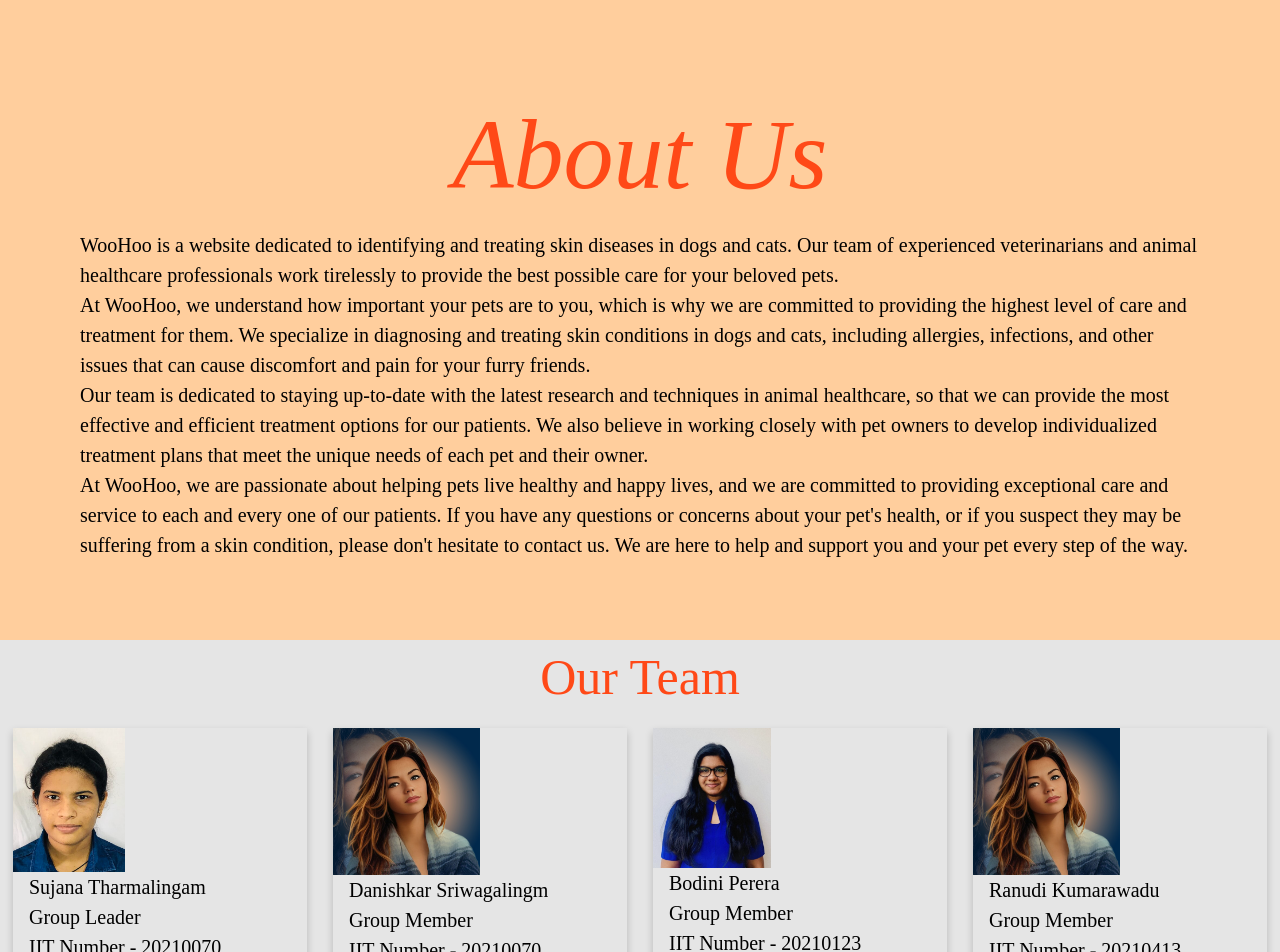
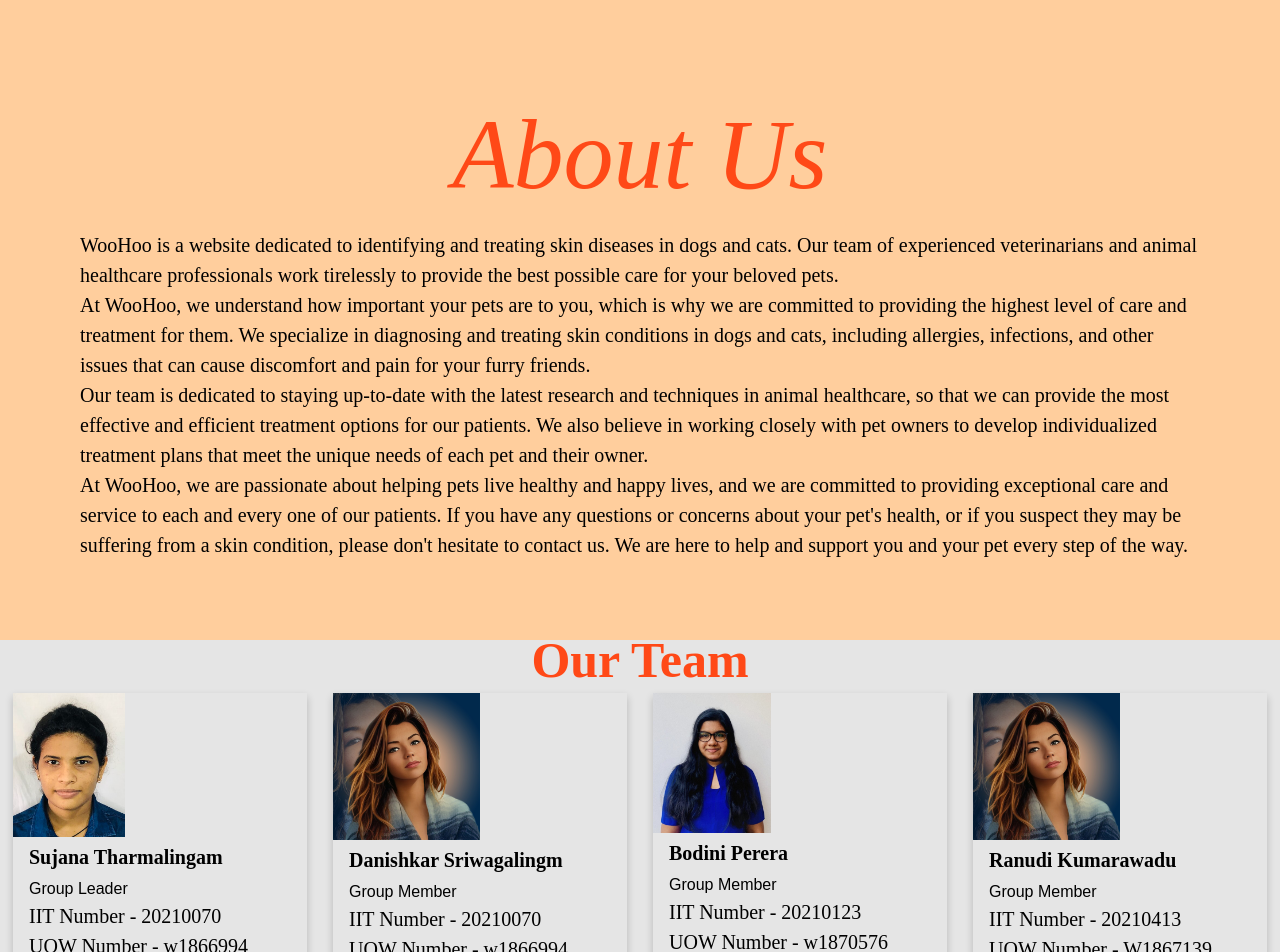
Before and after one commit to Danishkar/woohoo-application, a React (Create React App) app in the folder frontend/: page /about in a window 1280 px wide. Shown: the top 952 px of the page. Built offline with nearby package versions, Linux system fonts and the light colour scheme.

Commit message:
changes to css

```diff
--- a/frontend/src/pages/Aboutus.css
+++ b/frontend/src/pages/Aboutus.css
@@ -1,22 +1,22 @@
-body {
+.div {
     font-family: Arial, Helvetica, sans-serif;
     margin: 0;
   }
 
-  h1 {
+  .h1 {
     font-size: 100px ;
     font-style: italic;
     font-family: 'Times New Roman', Times, serif;
 
   }
 
-  h2 {
+  .h2 {
     color: black;
     font-family: 'Times New Roman', Times, serif;
     font-size: 20px;
   }
 
-  p{
+  .p{
     color:black;
     font-family: 'Times New Roman', Times, serif;
     font-size: 20px;
--- a/frontend/src/pages/Aboutus.js
+++ b/frontend/src/pages/Aboutus.js
@@ -8,10 +8,10 @@ import Sujana from "../assets/img/Aboutus/Sujana.jpg"
 import Footer from "../components/Footer";
 function Aboutus() {
     return (
-    <>
+    <div className="div">
         <div className="about-section">
-            <h1 style={{paddingTop: '0px', textAlign: 'center'}}>About Us</h1>
-            <p style={{fontSize: '20px', color:'black'}}>WooHoo is a website dedicated to
+            <h1 className="h1" style={{paddingTop: '0px', textAlign: 'center'}}>About Us</h1>
+            <p className="p" style={{fontSize: '20px', color:'black'}}>WooHoo is a website dedicated to
             identifying and treating skin diseases in dogs and cats. Our team of
             experienced veterinarians and animal healthcare professionals work tirelessly
             to provide the best possible care for your beloved pets.<br></br>
@@ -34,17 +34,17 @@ function Aboutus() {
            support you and your pet every step of the way.</p>
 
         </div>
-        <h2 style={{ textAlign: "center",  fontSize:  50 + 'px', color:'#FF4917' }}>Our Team</h2>
+        <h2 className="h2" style={{ textAlign: "center",  fontSize:  50 + 'px', color:'#FF4917' }}>Our Team</h2>
         <div className="row">
             <div className="column">
                 <div className="card">
                     <img src={Sujana} alt="Jane" style={{ width: "38%" }} />
                     <div className="container">
-                        <h2>Sujana Tharmalingam</h2>
+                        <h2 className="h2">Sujana Tharmalingam</h2>
                         <p className="title">Group Leader</p>
-                        <p>IIT Number - 20210070<br></br>
+                        <p className="p">IIT Number - 20210070<br></br>
                             UOW Number - w1866994</p>
-                        <p>tharmalingam2021007iit.ac.lk</p>
+                        <p className="p">tharmalingam2021007iit.ac.lk</p>
                         <p><button className="button">Contact</button></p>
                     </div>
                 </div>
@@ -54,11 +54,11 @@ function Aboutus() {
                 <div className="card">
                     <img src={text} alt="Danishkar" style={{ width: "50%",  }} />
                     <div className="container">
-                        <h2>Danishkar Sriwagalingm</h2>
+                        <h2 className="h2">Danishkar Sriwagalingm</h2>
                         <p className="title">Group Member</p>
-                        <p>IIT Number - 20210070<br></br>
+                        <p className="p">IIT Number - 20210070<br></br>
                             UOW Number - w1866994</p>
-                        <p>mike@example.com</p>
+                        <p className="p">mike@example.com</p>
                         <p><button className="button">Contact</button></p>
                     </div>
                 </div>
@@ -68,11 +68,11 @@ function Aboutus() {
                 <div className="card">
                     <img src={bodini} alt="Bodini" style={{ width: "40%" }} />
                     <div className="container">
-                        <h2>Bodini Perera</h2>
+                        <h2 className="h2">Bodini Perera</h2>
                         <p className="title">Group Member</p>
-                        <p>IIT Number - 20210123<br></br>
+                        <p className="p">IIT Number - 20210123<br></br>
                             UOW Number - w1870576</p>
-                        <p>bodini.20210123@iit.ac.lk</p>
+                        <p className="p">bodini.20210123@iit.ac.lk</p>
                         <p><button className="button">Contact</button></p>
                     </div>
                 </div>
@@ -82,11 +82,11 @@ function Aboutus() {
                 <div className="card">
                     <img src={text} alt="Ranudi" style={{ width: "50%" }} />
                     <div className="container">
-                        <h2>Ranudi Kumarawadu</h2>
+                        <h2 className="h2">Ranudi Kumarawadu</h2>
                         <p className="title">Group Member</p>
-                        <p>IIT Number - 20210413<br></br>
+                        <p className="p">IIT Number - 20210413<br></br>
                             UOW Number - W1867139</p>
-                        <p>ranudi.20210413@iit.ac.lk</p>
+                        <p className="p">ranudi.20210413@iit.ac.lk</p>
                         <p><button className="button">Contact</button></p>
                     </div>
                 </div>
@@ -96,11 +96,11 @@ function Aboutus() {
                 <div className="card">
                     <img src={Chandula} alt="Chandula" style={{ width: "40%" }} />
                     <div className="container">
-                        <h2>Chandula NIpun</h2>
+                        <h2 className="h2">Chandula NIpun</h2>
                         <p className="title">Group Member</p>
-                        <p>IIT Number - 20210265<br></br>
+                        <p className="p">IIT Number - 20210265<br></br>
                             Uow Number - W1867053</p>
-                        <p>chandula.20210265@iit.ac.lk</p>
+                        <p className="p">chandula.20210265@iit.ac.lk</p>
                         <p><button className="button">Contact</button></p>
                     </div>
                 </div>
@@ -109,7 +109,7 @@ function Aboutus() {
         <div className='w-full max-w-[1440px] mx-auto bg-orange-quaternary relative'>
             <Footer />
         </div>
-    </>
+    </div>
     );
 }
 
```
